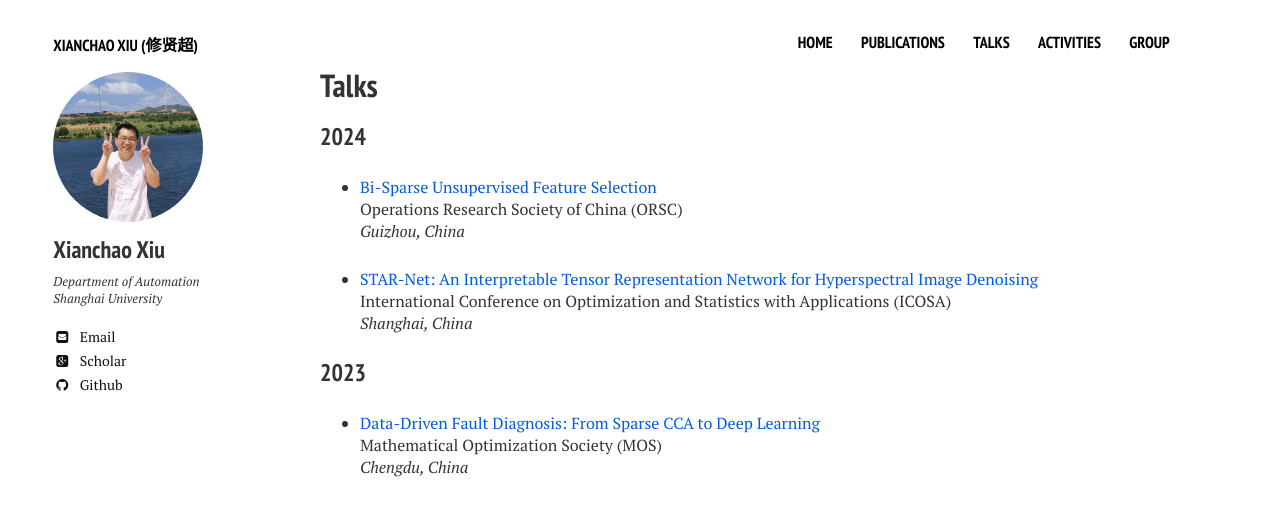
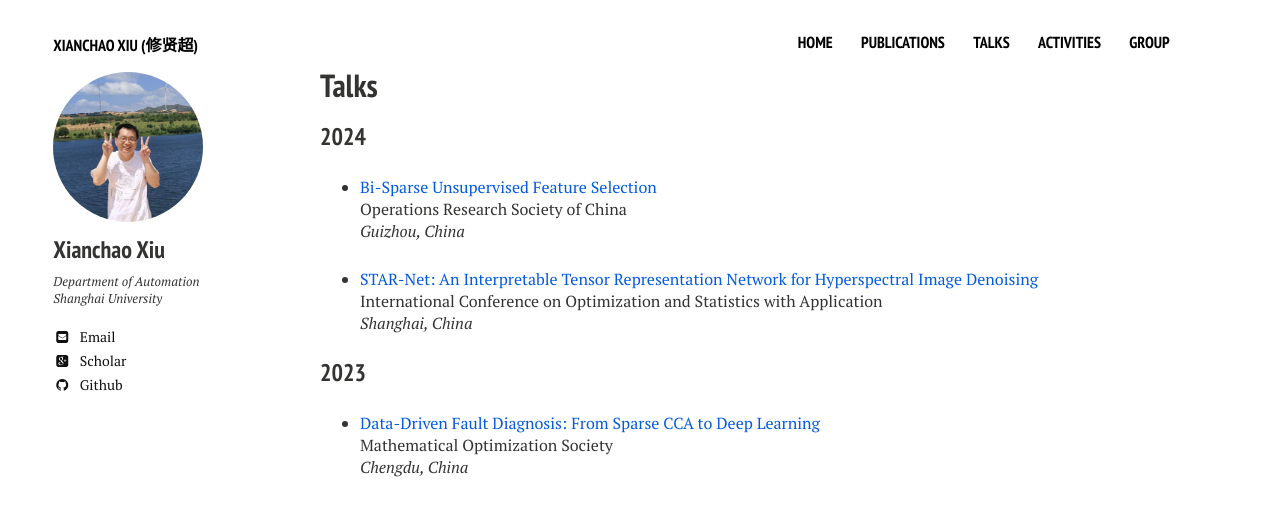
Before and after one commit to xianchaoxiu/xianchaoxiu.github.io, a Jekyll site: the page built from talks/index.md, in a window 1280 px wide. Shown: the top 516 px of the page. Built offline with Jekyll 4.4.1, drawn with Linux system fonts in a browser that asks for light colours; nearby versions of some CDN libraries.

Commit message:
Update index.md

```diff
--- a/talks/index.md
+++ b/talks/index.md
@@ -13,15 +13,15 @@ share: false
 ### 2024
 
 * <a href="../talks/2024-ORSC.pdf" class="textlink" target="_blank"> Bi-Sparse Unsupervised Feature Selection </a> <br>
-Operations Research Society of China (ORSC) <br>
+Operations Research Society of China <br>
 <i>Guizhou, China</i><br>
 
 * <a href="../talks/2024-ICOSA.pdf" class="textlink" target="_blank"> STAR-Net: An Interpretable Tensor Representation Network for Hyperspectral Image Denoising </a> <br>
-International Conference on Optimization and Statistics with Applications (ICOSA) <br>
+International Conference on Optimization and Statistics with Application <br>
 <i>Shanghai, China</i><br>
 
 ### 2023
 
 * <a href="../talks/2024-PKU.pdf" class="textlink" target="_blank"> Data-Driven Fault Diagnosis: From Sparse CCA to Deep Learning </a> <br>
-Mathematical Optimization Society (MOS)<br>
+Mathematical Optimization Society <br>
 <i>Chengdu, China</i><br>
```
